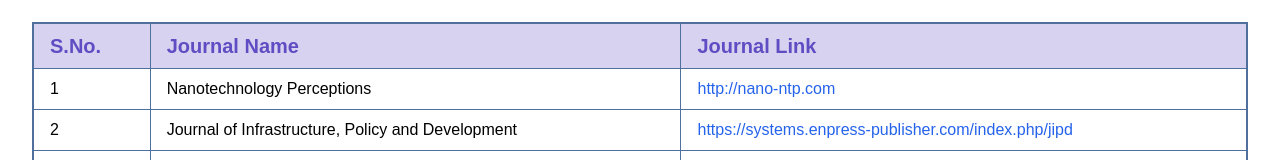
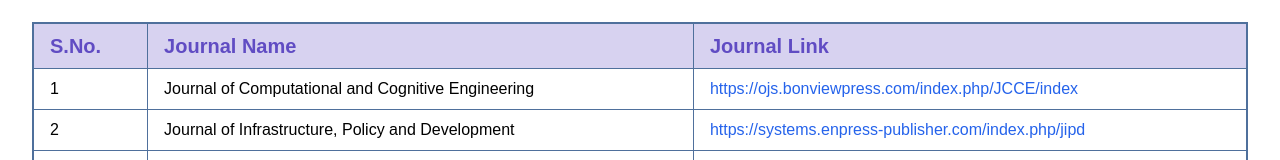
Before and after one commit to roshaneleshaddai/rdconclave, a Next.js app: page /journalpublications in a window 1280 px wide. Shown: the part 422-582 px from the top of the page. Built offline with nearby package versions, Linux system fonts and the light colour scheme; a web font is replaced by a local one.

Commit message:
Update page.jsx

```diff
--- a/app/journalpublications/page.jsx
+++ b/app/journalpublications/page.jsx
@@ -39,20 +39,20 @@ export default function JournalPublications() {
   // ];
 
   const journals = [
+    // {
+    //   sNo: 1,
+    //   name: "Nanotechnology Perceptions",
+    //   link: "http://nano-ntp.com",
+    //   quartile: "Q4",
+    //   // apc: "25000 INR"
+    // },
     {
       sNo: 1,
-      name: "Nanotechnology Perceptions",
-      link: "http://nano-ntp.com",
-      quartile: "Q4",
-      // apc: "25000 INR"
+      name: "Journal of Computational and Cognitive Engineering",
+      link: "https://ojs.bonviewpress.com/index.php/JCCE/index",
+      quartile: "Q1",
+      // apc: "700 USD"
     },
-    // {
-    //   sNo: 2,
-    //   name: "Journal of Computational and Cognitive Engineering",
-    //   link: "https://ojs.bonviewpress.com/index.php/JCCE/index",
-    //   quartile: "Q1",
-    //   // apc: "700 USD"
-    // },
     // {
     //   sNo: 3,
     //   name: "International Journal of Neutrosophic",
```
